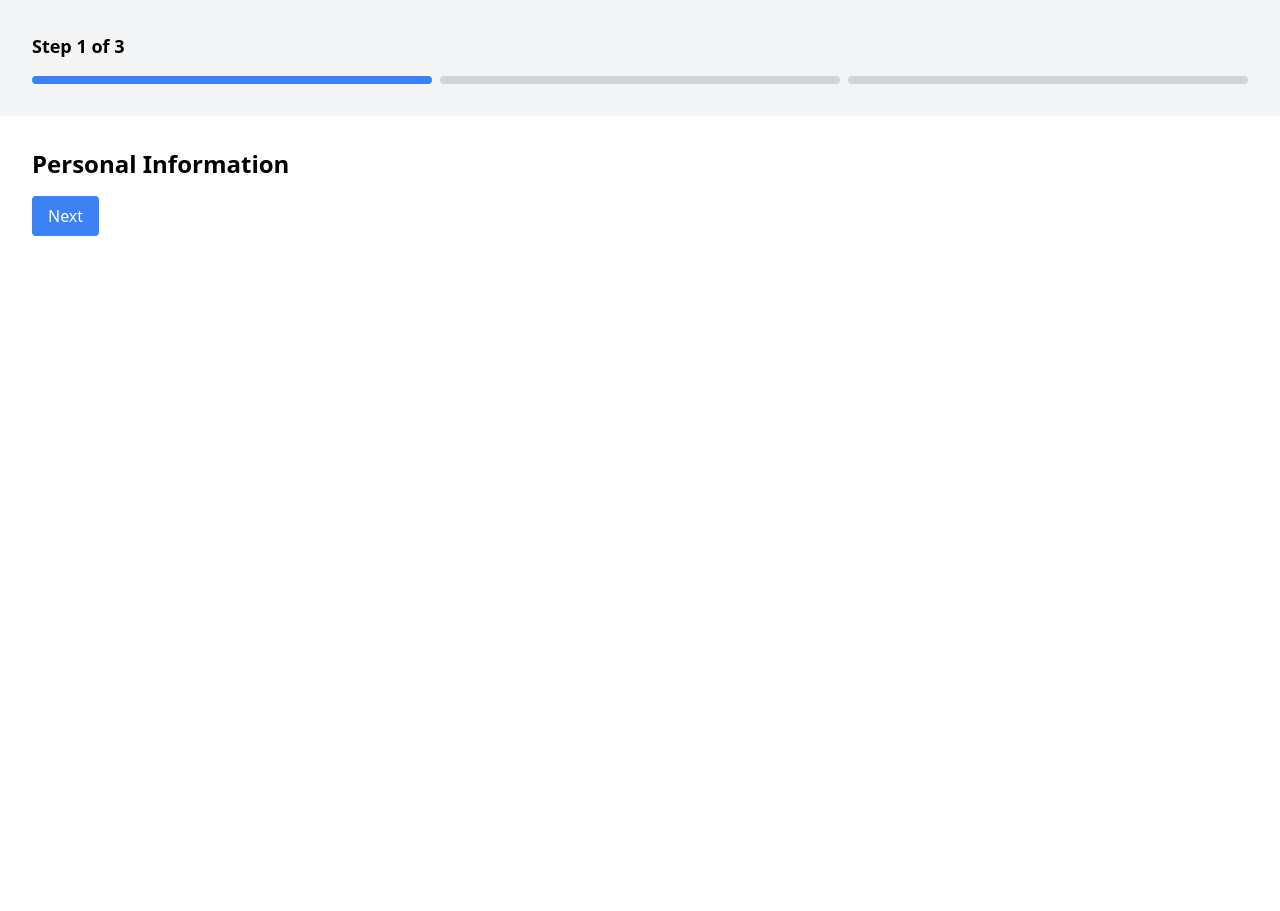
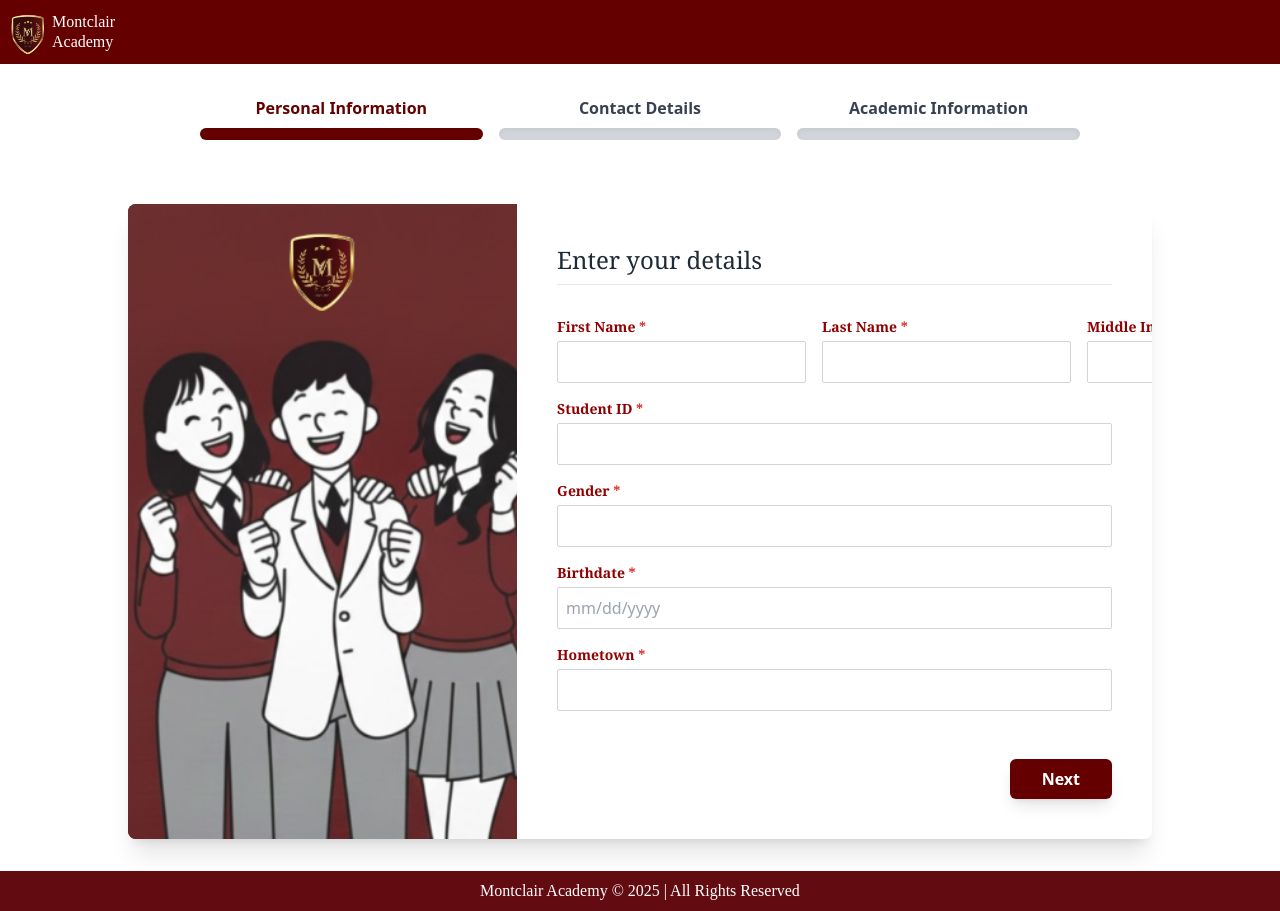
Before and after one commit to navvvh/Student-Information-System, a React (Vite) app in the folder frontend/: page /register in a window 1280 px wide. Before the commit the page ends 800 px from the top, so only its background shows below. Built offline with nearby package versions, Linux system fonts and the light colour scheme; a web font is replaced by a local one.

Commit message:
finish Personal Section

```diff
--- a/frontend/package.json
+++ b/frontend/package.json
@@ -10,6 +10,7 @@
     "preview": "vite preview"
   },
   "dependencies": {
+    "lucide-react": "^0.555.0",
     "react": "^19.2.0",
     "react-dom": "^19.2.0",
     "react-hot-toast": "^2.6.0",
--- a/frontend/src/components/registration/AcadInfoSection.jsx
+++ b/frontend/src/components/registration/AcadInfoSection.jsx
@@ -1,18 +1,11 @@
-import React from "react";
+import React from 'react'
 
-const AcadInfoSection = ({ onPrev }) => {
+const AcadInfoSection = () => {
   return (
-    <div className="p-8">
-      <h1 className="text-2xl font-bold">Academic Information</h1>
-      {/* Add your form fields here */}
-      <button
-        onClick={onPrev}
-        className="mt-4 bg-gray-500 text-white px-4 py-2 rounded"
-      >
-        Back
-      </button>
+    <div>
+      tae
     </div>
-  );
-};
+  )
+}
 
-export default AcadInfoSection;
+export default AcadInfoSection
--- a/frontend/src/components/registration/ContactSection.jsx
+++ b/frontend/src/components/registration/ContactSection.jsx
@@ -1,26 +1,11 @@
-import React from "react";
+import React from 'react'
 
-const ContactSection = ({ onNext, onPrev }) => {
+const ContactSection = () => {
   return (
-    <div className="p-8">
-      <h1 className="text-2xl font-bold">Contact Information</h1>
-      {/* Add your form fields here */}
-      <div className="flex gap-4 mt-4">
-        <button
-          onClick={onPrev}
-          className="bg-gray-500 text-white px-4 py-2 rounded"
-        >
-          Back
-        </button>
-        <button
-          onClick={onNext}
-          className="bg-blue-500 text-white px-4 py-2 rounded"
-        >
-          Next
-        </button>
-      </div>
+    <div>
+      tae
     </div>
-  );
-};
+  )
+}
 
-export default ContactSection;
+export default ContactSection
--- /dev/null
+++ b/frontend/src/components/registration/Footer.jsx
@@ -0,0 +1,13 @@
+import React from 'react'
+
+const Footer = () => {
+  return (
+    <footer className="bg-[#620C12] py-2">
+      <p className="text-white text-center font-alike">
+        Montclair Academy © 2025 | All Rights Reserved
+      </p>
+    </footer>
+  );
+}
+
+export default Footer;
--- /dev/null
+++ b/frontend/src/components/registration/Navbar.jsx
@@ -0,0 +1,15 @@
+import React from "react";
+import bg8 from "../../assets/asdagffalhaalhjshgd.png";
+
+const Navbar = () => {
+  return (
+    <nav className="bg-[#640000] text-white px-4 py-3 flex items-center gap-3">
+      <img src={bg8} alt="Montclair" className="size-16 -m-5" />
+      <span className="text-1xl font-alike leading-tight">
+        Montclair <br /> Academy
+      </span>
+    </nav>
+  );
+};
+
+export default Navbar;
--- a/frontend/src/components/registration/PersonalSection.jsx
+++ b/frontend/src/components/registration/PersonalSection.jsx
@@ -1,16 +1,68 @@
 import React from "react";
+import tao from "../../assets/tao.png";
+
+const InputField = ({ label, id, type = 'text', required, className = '' }) => (
+  <div className={`flex flex-col ${className}`}>
+    <label htmlFor={id} className="text-sm font-serif mb-1 text-[#900000] font-semibold">
+      {label} {required && <span className="text-red-600">*</span>}
+    </label>
+    <input
+      type={type}
+      id={id}
+      name={id}
+      required={required}
+      className="p-2 border border-gray-300 rounded-sm focus:ring-1 focus:ring-[#900000] focus:border-[#900000] transition-colors"
+      {...(id === 'birthdate' && { placeholder: 'mm/dd/yyyy', type: 'text' })}
+    />
+  </div>
+);
 
 const PersonalSection = ({ onNext }) => {
   return (
-    <div className="p-8">
-      <h1 className="text-2xl font-bold">Personal Information</h1>
-      {/* Add your form fields here */}
-      <button
-        onClick={onNext}
-        className="mt-4 bg-blue-500 text-white px-4 py-2 rounded"
+    <div className="flex justify-center mx-auto my-8 max-w-5xl p-0 bg-white shadow-xl rounded-lg overflow-hidden">
+
+      <div
+        className="w-[38%] p-4 flex flex-col justify-between items-center text-white"
+        style={{
+          backgroundImage: `url(${tao})`,
+          backgroundSize: "cover",
+          backgroundRepeat: "no-repeat",
+          backgroundPosition: "center",
+          backgroundColor: "#900000",
+        }}
       >
-        Next
-      </button>
+      </div>
+
+      <div className="w-[62%] p-10 bg-white flex flex-col">
+
+        <h2 className="text-2xl font-serif font-light mb-8 text-gray-800 border-b pb-2">
+          Enter your details
+        </h2>
+
+        <form onSubmit={(e) => { e.preventDefault(); onNext(); }} className="flex flex-col h-full">
+
+          <div className="flex gap-4 mb-4">
+            <InputField label="First Name" id="firstName" required={true} className="flex-1" />
+            <InputField label="Last Name" id="lastName" required={true} className="flex-1" />
+            <InputField label="Middle Initial" id="middleInitial" required={false} className="w-1/4" />
+          </div>
+
+          <InputField label="Student ID" id="studentId" required={true} className="mb-4" />
+          <InputField label="Gender" id="gender" required={true} className="mb-4" />
+          <InputField label="Birthdate" id="birthdate" type="text" required={true} className="mb-4" />
+
+          <InputField label="Hometown" id="hometown" required={true} className="mb-12" />
+
+          <div className="flex justify-end gap-4 mt-auto">
+            <button
+              type="submit"
+              className="px-8 py-2 bg-[#640000] text-white rounded-md shadow-lg hover:bg-red-800 transition-colors font-semibold"
+            >
+              Next
+            </button>
+          </div>
+        </form>
+      </div>
     </div>
   );
 };
--- a/frontend/src/components/registration/ProgressSection.jsx
+++ b/frontend/src/components/registration/ProgressSection.jsx
@@ -1,25 +1,42 @@
-import React from "react";
+import React from 'react';
 
 const ProgressSection = ({ step }) => {
+
+  const ACTIVE_COLOR = 'bg-[#640000]';
+  const INACTIVE_COLOR = 'bg-gray-300';
+  const ACTIVE_TEXT = 'text-[#640000]';
+  const INACTIVE_TEXT = 'text-gray-700';
+
+
+  const getBarClass = (stepNumber) => {
+    return stepNumber <= step ? ACTIVE_COLOR : INACTIVE_COLOR;
+  };
+
+
+  const getTextClass = (stepNumber) => {
+    return stepNumber === step ? ACTIVE_TEXT : INACTIVE_TEXT;
+  };
+
+  const StepItem = ({ stepNumber, label }) => (
+    <div className="w-1/3 flex flex-col items-center relative px-2">
+
+      <span className={`text-sm md:text-base mb-2 ${getTextClass(stepNumber)} font-semibold transition-colors duration-300`}>
+        {label}
+      </span>
+
+      <div className={`w-full h-3 rounded-full shadow-inner ${getBarClass(stepNumber)} transition-colors duration-500`}>
+      </div>
+    </div>
+  );
+
   return (
-    <div className="p-8 bg-gray-100">
-      <p className="text-lg font-bold">Step {step} of 3</p>
-      <div className="flex gap-2 mt-4">
-        <div
-          className={`h-2 flex-1 rounded ${
-            step >= 1 ? "bg-blue-500" : "bg-gray-300"
-          }`}
-        ></div>
-        <div
-          className={`h-2 flex-1 rounded ${
-            step >= 2 ? "bg-blue-500" : "bg-gray-300"
-          }`}
-        ></div>
-        <div
-          className={`h-2 flex-1 rounded ${
-            step >= 3 ? "bg-blue-500" : "bg-gray-300"
-          }`}
-        ></div>
+    <div className="flex justify-center mx-auto max-w-4xl py-6 md:py-8">
+      <div className="flex w-full justify-between items-start">
+
+        <StepItem stepNumber={1} label="Personal Information" />
+        <StepItem stepNumber={2} label="Contact Details" />
+        <StepItem stepNumber={3} label="Academic Information" />
+
       </div>
     </div>
   );
--- a/frontend/src/pages/RegistrationPage.jsx
+++ b/frontend/src/pages/RegistrationPage.jsx
@@ -1,14 +1,17 @@
 import React, { useState } from "react";
+import Navbar from "../components/registration/navbar";
 import ProgressSection from "../components/registration/ProgressSection";
 import PersonalSection from "../components/registration/PersonalSection";
 import ContactSection from "../components/registration/ContactSection";
 import AcadInfoSection from "../components/registration/AcadInfoSection";
+import Footer from "../components/registration/Footer";
 
 const RegistrationPage = () => {
   const [step, setStep] = useState(1);
 
   return (
     <div className="w-full min-h-screen">
+      <Navbar />
       <ProgressSection step={step} />
 
       {step === 1 && <PersonalSection onNext={() => setStep(2)} />}
@@ -16,6 +19,8 @@ const RegistrationPage = () => {
         <ContactSection onNext={() => setStep(3)} onPrev={() => setStep(1)} />
       )}
       {step === 3 && <AcadInfoSection onPrev={() => setStep(2)} />}
+
+      <Footer />
     </div>
   );
 };
```
Also changed, not shown: 1 other file (tests, documents, lock files or other folders).
